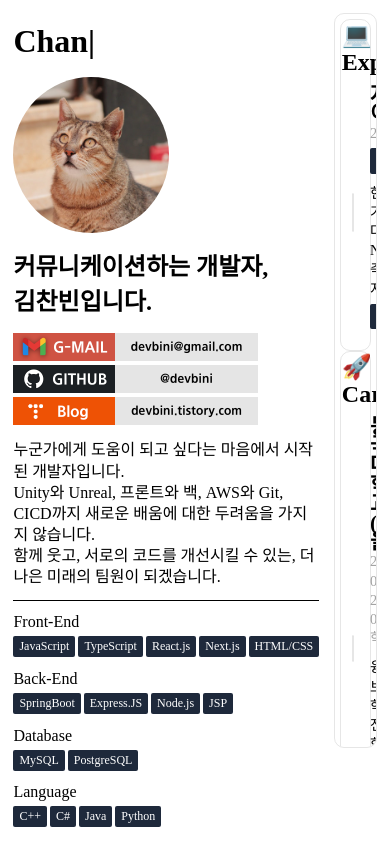
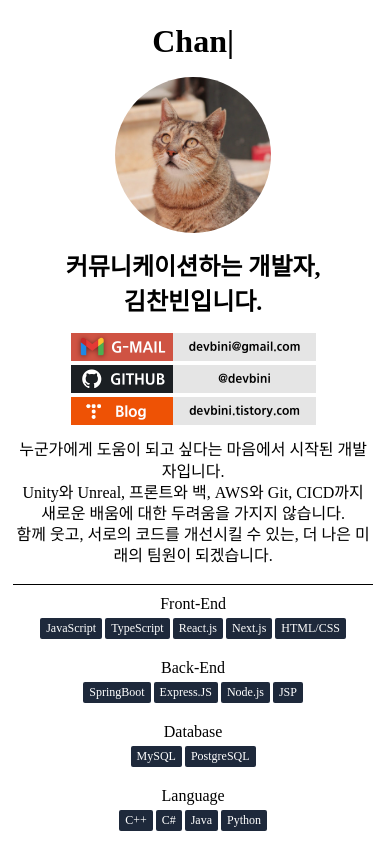
Before and after one commit to devbini/devbini.github.io, a Next.js app: page / in a window 390 px wide. Built offline with nearby package versions, Linux system fonts and the light colour scheme; a web font is replaced by a local one.

Commit message:
feat: Writing responsive CSS 2024-08-09 반응형 CSS 구축 우선적으로 1280 미만인 경우 전부 동일 적용시키도록 함. About & Page tsx 참고

```diff
--- a/src/app/css/aboutbox.module.css
+++ b/src/app/css/aboutbox.module.css
@@ -116,3 +116,46 @@
         opacity: 1;
     }
 }
+
+
+/* 미디어 쿼리 */
+@media (max-width: 1280px) {
+    .aboutbox {
+        width: 95%;
+        display: flex;
+        flex-direction: column;
+        align-items: center;
+        text-align: center;
+        justify-content: center;
+    }
+
+    .profilebox {
+        display: flex;
+        flex-direction: column;
+        align-items: center;
+        justify-content: center;
+        text-align: center;
+    }
+
+    .profileimagebox {
+        display: flex;
+        align-items: center;
+        justify-content: center;
+        text-align: center;
+    }
+
+    .about_image {
+        max-width: 100%;
+        height: auto;
+    }
+
+    .about_skillroot {
+        margin: 10px 0px 0px 0px;
+    }
+
+    .about_skillbox {
+        align-items: center;
+        text-align: center;
+        justify-content: center;
+    }
+}
--- a/src/app/css/page.module.css
+++ b/src/app/css/page.module.css
@@ -30,3 +30,26 @@
 .projectbox::-webkit-scrollbar {
   display: none;
 }
+
+/* 미디어 쿼리 */
+@media (max-width: 1280px) {
+  .mainbox {
+    padding: 1.5%;
+    height: 100vh;
+    overflow-y: auto;
+    display: block;
+  }
+
+  .projectbox {
+    margin: 2%;
+    padding: 1.2%;
+    width: 92vw;
+    height: 87vh;
+    border: solid #b8b8b85b 1px;
+    border-radius: 10px;
+  }
+
+  .projectbox::-webkit-scrollbar {
+    display: none;
+  }
+}
```
